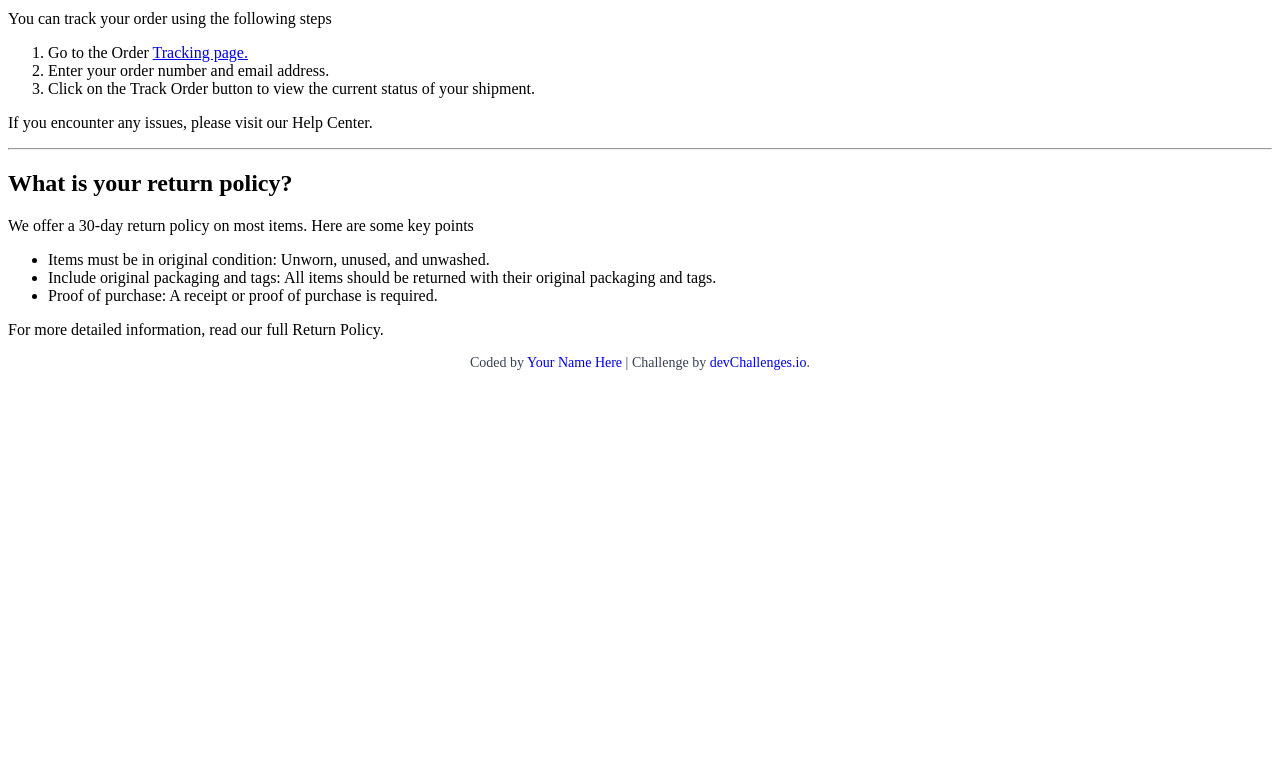
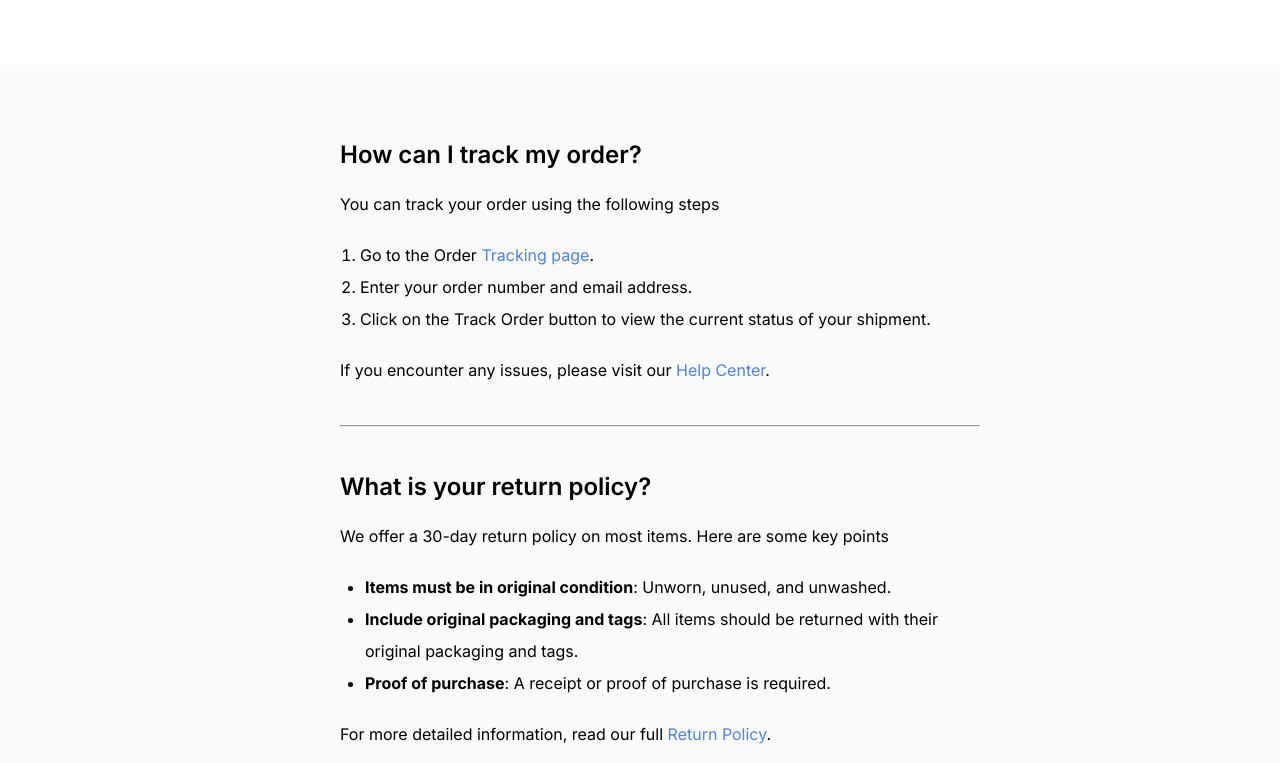
Before and after one commit to brayanbarroso/SimpleFat, a plain HTML site: page index.html in a window 1280 px wide. Shown: the part 155-918 px from the top of the page. Before the commit the page ends 829 px from the top, so only its background shows below. Drawn offline with Linux system fonts and the light colour scheme.

Commit message:
agregando estilos

```diff
--- a/index.html
+++ b/index.html
@@ -10,30 +10,14 @@
       type="image/x-icon"
       sizes="96x96"
     />
-
+    <link rel="preconnect" href="https://fonts.googleapis.com" />
+    <link rel="preconnect" href="https://fonts.gstatic.com" crossorigin />
+    <link
+      href="https://fonts.googleapis.com/css2?family=Be+Vietnam+Pro:ital,wght@0,100;0,200;0,300;0,400;0,500;0,600;0,700;0,800;0,900;1,100;1,200;1,300;1,400;1,500;1,600;1,700;1,800;1,900&family=Inter:ital,opsz,wght@0,14..32,100..900;1,14..32,100..900&display=swap"
+      rel="stylesheet"
+    />
+    <link rel="stylesheet" href="./resources/main.css" />
     <title>Simple FAQ | devChallenges.io</title>
-
-    <!--You are welcome to delete these styles or modify them in your own stylesheet -->
-    <style>
-      * {
-        box-sizing: border-box;
-      }
-
-      body {
-        height: 100vh;
-      }
-
-      .author-info {
-        font-size: 14px;
-        text-align: center;
-        margin-top: 16px;
-        color: rgb(55, 65, 81);
-      }
-
-      .author-info a {
-        text-decoration: none;
-      }
-    </style>
   </head>
   <body>
     <header>
@@ -41,48 +25,59 @@
       <p>Browse through the most frequently asked questions</p>
     </header>
     <section>
-      <article>
-        <h2>How can I track my order?</h2>
+      <div class="container">
+        <article class="article-list">
+          <h2 class="list-order">How can I track my order?</h2>
           <p>You can track your order using the following steps</p>
-        <ol>
-          <li>
+          <ol class="list-item">
+            <li class="item">
               Go to the Order
-            <a href="#">Tracking page.</a>
+              <a href="#">Tracking page</a>.
             </li>
-          <li>Enter your order number and email address.</li>
-          <li>
+            <li class="item">Enter your order number and email address.</li>
+            <li class="item">
               Click on the Track Order button to view the current status of your
               shipment.
             </li>
           </ol>
-        <p>If you encounter any issues, please visit our Help Center.</p>
+          <p class="info">
+            If you encounter any issues, please visit our
+            <a href="#">Help Center</a>.
+          </p>
         </article>
         <hr />
-      <article>
-        <h2>What is your return policy?</h2>
+
+        <article class="article-list">
+          <h2 class="subtitle">What is your return policy?</h2>
           <p>
             We offer a 30-day return policy on most items. Here are some key
             points
           </p>
           <ul>
-          <li>
-            Items must be in original condition: Unworn, unused, and unwashed.
+            <li class="item">
+              <strong>Items must be in original condition</strong>: Unworn,
+              unused, and unwashed.
             </li>
-          <li>
-            Include original packaging and tags: All items should be returned
-            with their original packaging and tags.
+            <li class="item">
+              <strong>Include original packaging and tags</strong>: All items
+              should be returned with their original packaging and tags.
             </li>
-          <li>
-            Proof of purchase: A receipt or proof of purchase is required.
+            <li class="item">
+              <strong>Proof of purchase</strong>: A receipt or proof of purchase
+              is required.
             </li>
           </ul>
-        <p>For more detailed information, read our full Return Policy.</p>
+          <p>
+            For more detailed information, read our full
+            <a href="#">Return Policy</a>.
+          </p>
         </article>
+      </div>
     </section>
 
     <footer>
       <div class="author-info">
-        Coded by <a href="#">Your Name Here</a> | Challenge by
+        Coded by <a href="#">Brayan Barroso</a> | Challenge by
         <a href="https://www.devchallenges.io?ref=challenge" target="_blank"
           >devChallenges.io</a
         >.
--- /dev/null
+++ b/resources/main.css
@@ -0,0 +1,90 @@
+* {
+  box-sizing: border-box;
+  margin: 0;
+  padding: 0;
+}
+
+body {
+  font-family: "Inter", serif;
+  font-size: 1rem;
+  font-weight: 400;
+  height: 100vh;
+}
+
+h2 {
+  font-size: 1.5rem;
+  font-weight: 600;
+}
+
+header {
+  align-items: center;
+  background-color: #ffffff;
+  display: flex;
+  flex-direction: column;
+  height: 220px;
+  justify-content: center;
+}
+
+header h1 {
+  font-size: 2.25rem;
+  font-weight: 600;
+  margin-bottom: 20px;
+}
+
+section {
+  background-color: #f8fafc;
+  padding-block-end: 40px;
+}
+
+.container {
+  margin: 0 auto;
+  max-width: 680px;
+}
+
+.article-list {
+  margin: 0 auto;
+  max-width: 600px;
+}
+
+.list-order {
+  padding-block-start: 75px;
+}
+
+.article-list p {
+  margin-block: 25px;
+}
+
+ol {
+  margin-left: 20px;
+}
+
+ul {
+  margin-left: 25px;
+}
+
+.item {
+  line-height: 2;
+}
+
+a {
+  color: #4e80ee;
+  cursor: pointer;
+  text-decoration: none;
+}
+
+hr {
+  background-color: #d2d5da;
+  margin-block: 45px;
+  margin-inline-start: 40px;
+}
+
+.author-info {
+  font-size: 14px;
+  text-align: center;
+  margin-top: 16px;
+  color: rgb(55, 65, 81);
+}
+
+.author-info a {
+  text-decoration: none;
+}
```
Lines whose indentation alone changed are shown as unchanged.
